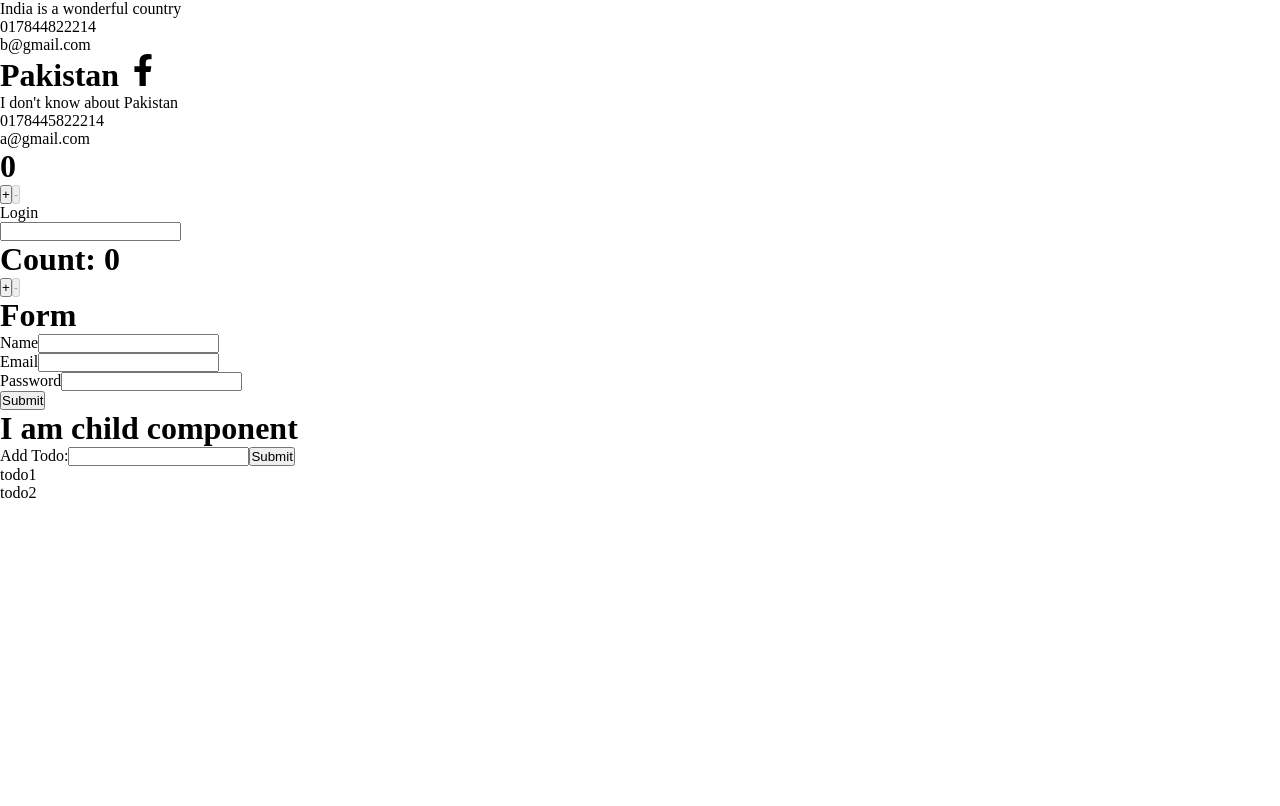
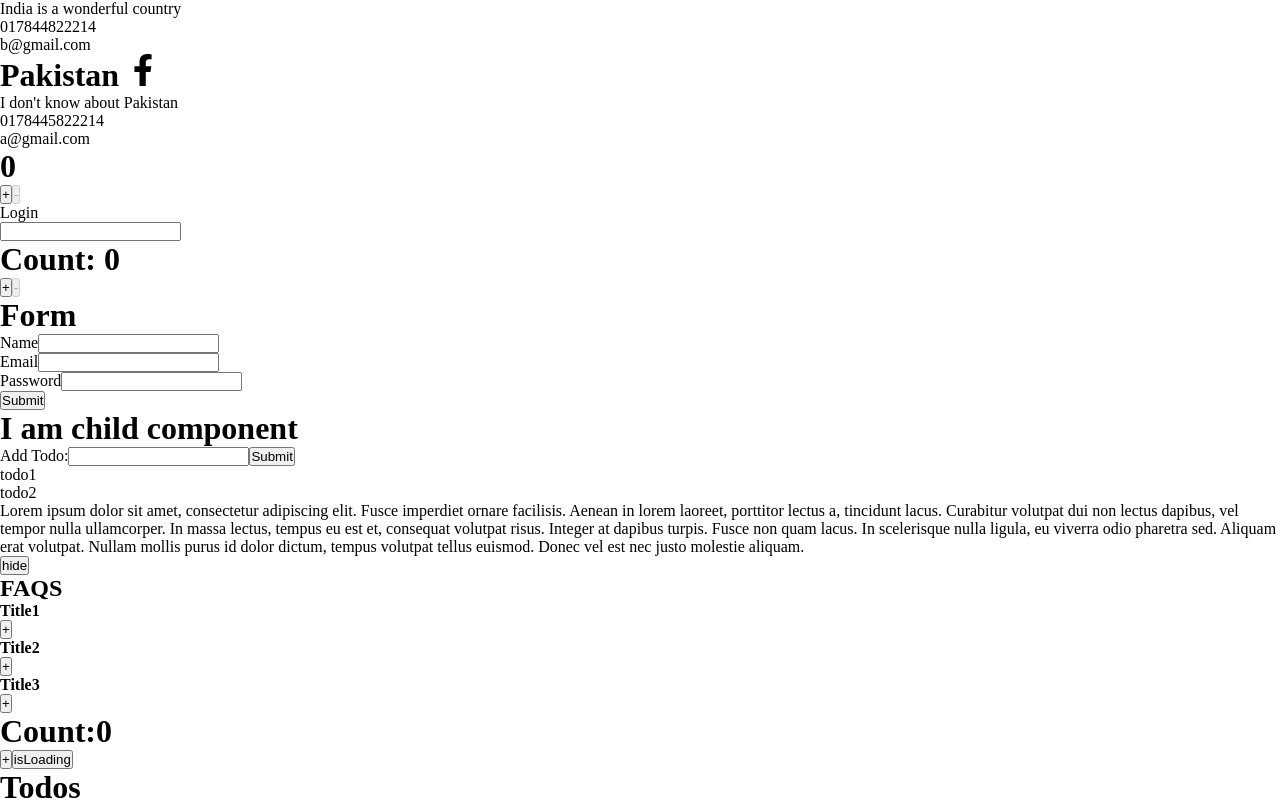
Before and after one commit to makbulhosen5000/react-toggle-app, a React (Create React App) app: page / in a window 1280 px wide. Shown: the part 397-1203 px from the top of the page. Before the commit the page ends 899 px from the top, so only its background shows below. Built offline with nearby package versions, Linux system fonts and the light colour scheme.

Commit message:
added useEffect

```diff
--- a/src/App.js
+++ b/src/App.js
@@ -12,6 +12,10 @@ import UseState from './practice/reactHook/UseState';
 import FORM from './practice/reactHook/FORM';
 import Child from './practice/stateLifting/Child';
 import Home from './practice/stateLifting/Home';
+import Toggle from './practice/Toggle/Toggle';
+import FAQS from './practice/faq/FAQS';
+import UseEffectExample from './practice/useEffectExample/UseEffectExample';
+import DataFetch from './practice/useEffectExample/DataFetch';
 
 
 // import React, { useState } from 'react'
@@ -58,6 +62,10 @@ function App() {
 
             <Child  onChildData={childToParent} />
             <Home/>
+            <Toggle/>
+            <FAQS/>
+            <UseEffectExample/>
+            <DataFetch/>
 
 
 
--- /dev/null
+++ b/src/practice/Toggle/Toggle.js
@@ -0,0 +1,22 @@
+import { useState } from "react"
+
+
+function Toggle() {
+   const [toggle,setToggle] = useState(true);
+
+  return (
+    <div>
+
+        <div>
+          {
+            toggle &&
+            <p>Lorem ipsum dolor sit amet, consectetur adipiscing elit. Fusce imperdiet ornare facilisis. Aenean in lorem laoreet, porttitor lectus a, tincidunt lacus. Curabitur volutpat dui non lectus dapibus, vel tempor nulla ullamcorper. In massa lectus, tempus eu est et, consequat volutpat risus. Integer at dapibus turpis. Fusce non quam lacus. In scelerisque nulla ligula, eu viverra odio pharetra sed. Aliquam erat volutpat. Nullam mollis purus id dolor dictum, tempus volutpat tellus euismod. Donec vel est nec justo molestie aliquam.</p>
+          }
+
+            <button onClick={()=>{setToggle(!toggle)}}>{toggle ? "hide":"show"}</button>
+        </div>
+    </div>
+  )
+}
+
+export default Toggle
--- /dev/null
+++ b/src/practice/faq/FAQ.js
@@ -0,0 +1,16 @@
+import React, { useState } from 'react'
+
+function FAQ({id,title,desc}) {
+    const [toggle,setToggle] = useState(false);
+  return (
+    <div>
+        <article>
+            <h4>{title}</h4>
+            <button onClick={()=>{setToggle(!toggle)}}>{toggle ? "-":"+"}</button>
+           {toggle && <p>{desc}</p> }
+        </article>
+    </div>
+  )
+}
+
+export default FAQ
--- /dev/null
+++ b/src/practice/faq/FAQS.js
@@ -0,0 +1,20 @@
+import React, { useState } from 'react'
+import { faqsData } from './data.js';
+import FAQ from './FAQ.js';
+function FAQS() {
+    const [faqs,setFaqs] = useState(faqsData);
+  return (
+    <div>
+         <main>
+            <section>
+                <h1>FAQS</h1>
+                {faqs.map((faq)=>(
+                    <FAQ key={faq.id} {...faq} />
+                ))}
+            </section>
+         </main>
+    </div>
+  )
+}
+
+export default FAQS
--- /dev/null
+++ b/src/practice/faq/data.js
@@ -0,0 +1,17 @@
+export const faqsData = [
+    {
+        id:'1',
+        title:"Title1",
+        desc:"Lorem Ipsum is simply dummy text of the printing and typesetting industry. Lorem Ipsum has been the industry's standard dummy text ever since the 1500s, when an unknown printer took a galley of type and scrambled it to make a type specimen book. It has survived not only five centuries, but also the leap into electronic typesetting, remaining essentially unchanged. It was popularised in the 1960s with the release of Letraset sheets containing Lorem Ipsum passages, and more recently with desktop publishing software like Aldus PageMaker including versions of Lorem Ipsum."
+    }
+    ,    {
+        id:'2',
+        title:"Title2",
+        desc:"Lorem Ipsum is simply dummy text of the printing and typesetting industry. Lorem Ipsum has been the industry's standard dummy text ever since the 1500s, when an unknown printer took a galley of type and scrambled it to make a type specimen book. It has survived not only five centuries, but also the leap into electronic typesetting, remaining essentially unchanged. It was popularised in the 1960s with the release of Letraset sheets containing Lorem Ipsum passages, and more recently with desktop publishing software like Aldus PageMaker including versions of Lorem Ipsum."
+    },
+    {
+        id:'3',
+        title:"Title3",
+        desc:"Lorem Ipsum is simply dummy text of the printing and typesetting industry. Lorem Ipsum has been the industry's standard dummy text ever since the 1500s, when an unknown printer took a galley of type and scrambled it to make a type specimen book. It has survived not only five centuries, but also the leap into electronic typesetting, remaining essentially unchanged. It was popularised in the 1960s with the release of Letraset sheets containing Lorem Ipsum passages, and more recently with desktop publishing software like Aldus PageMaker including versions of Lorem Ipsum."
+    }
+]
--- a/src/practice/stateLifting/Home.js
+++ b/src/practice/stateLifting/Home.js
@@ -1,18 +1,20 @@
-import { useState } from "react";
+import { useState } from "react"
 import NewTodo from "./NewTodo";
 import Todos from "./Todos";
 
-const prevTodo = ["todo1","todo2"];
+
+const prevTodos = ["todo1","todo2"];
+
 function Home() {
-    const [todos,setTodos] = useState(prevTodo);
-    const childToParent=(newChild)=>{
-       setTodos([...todos,newChild]);
-    }
+   const [todos,setTodos] = useState(prevTodos);
 
+   const childToParent=(newChild)=>{
+     setTodos([...todos,newChild]);
+   }
   return (
     <div>
-        <NewTodo  onChildData={childToParent} />
-        <Todos todos={todos} />
+        <NewTodo onChildData={childToParent} />
+        <Todos todos={todos}/>
     </div>
   )
 }
--- a/src/practice/stateLifting/NewTodo.js
+++ b/src/practice/stateLifting/NewTodo.js
@@ -1,19 +1,23 @@
 import { useState } from "react"
 
+
+
+
 function NewTodo(props) {
-    const [todo,setTodo] = useState('');
-const inputHandler=(e)=>{
-    setTodo(e.target.value);
+     const [todo,setTodo] = useState('');
+
+const inputHandler = (e) =>{
+  setTodo(e.target.value);
 }
 const formHandler=(e)=>{
-   e.preventDefault();
-   props.onChildData(todo);
+  e.preventDefault();
+  props.onChildData(todo);
 }
   return (
     <div>
-        <form onSubmit={formHandler}>
+        <form  onSubmit={formHandler}>
             <label>Add Todo:</label>
-            <input name=""  type="text" value={todo}  onChange={inputHandler}  />
+            <input name="" value={todo}  type="text"  onChange={inputHandler}  />
             <button>Submit</button>
         </form>
     </div>
--- a/src/practice/stateLifting/Todos.js
+++ b/src/practice/stateLifting/Todos.js
@@ -7,9 +7,9 @@ function Todos(props) {
 
   return (
     <div>
-        {props.todos.map((todo,index)=>(
-            <Todo key={index} todo={todo} />
-        ))}
+         {props.todos.map((todo,index)=>(
+          <Todo key={index} todo={todo}/>
+         ))}
     </div>
   )
 }
--- /dev/null
+++ b/src/practice/useEffectExample/DataFetch.js
@@ -0,0 +1,13 @@
+import React, { useEffect, useState } from 'react'
+
+function DataFetch() {
+
+  return (
+    <div>
+        <h1>Todos</h1>
+
+    </div>
+  )
+}
+
+export default DataFetch
--- /dev/null
+++ b/src/practice/useEffectExample/UseEffectExample.js
@@ -0,0 +1,21 @@
+import React, { useEffect, useState } from 'react'
+
+function UseEffectExample() {
+    const [count,setCount] = useState(0);
+    const [isLoading,setIsLoading] = useState(false);
+    useEffect(()=>{
+      console.log("UseEffect");
+    },[count])
+
+  return (
+
+    <div>
+      {console.log("rendering")}
+        <h1>Count:{count}</h1>
+        <button onClick={() => {setCount(count => count + 1)}}>+</button>
+        <button onClick={() => {setIsLoading(!isLoading)}}>isLoading</button>
+    </div>
+  )
+}
+
+export default UseEffectExample
```
